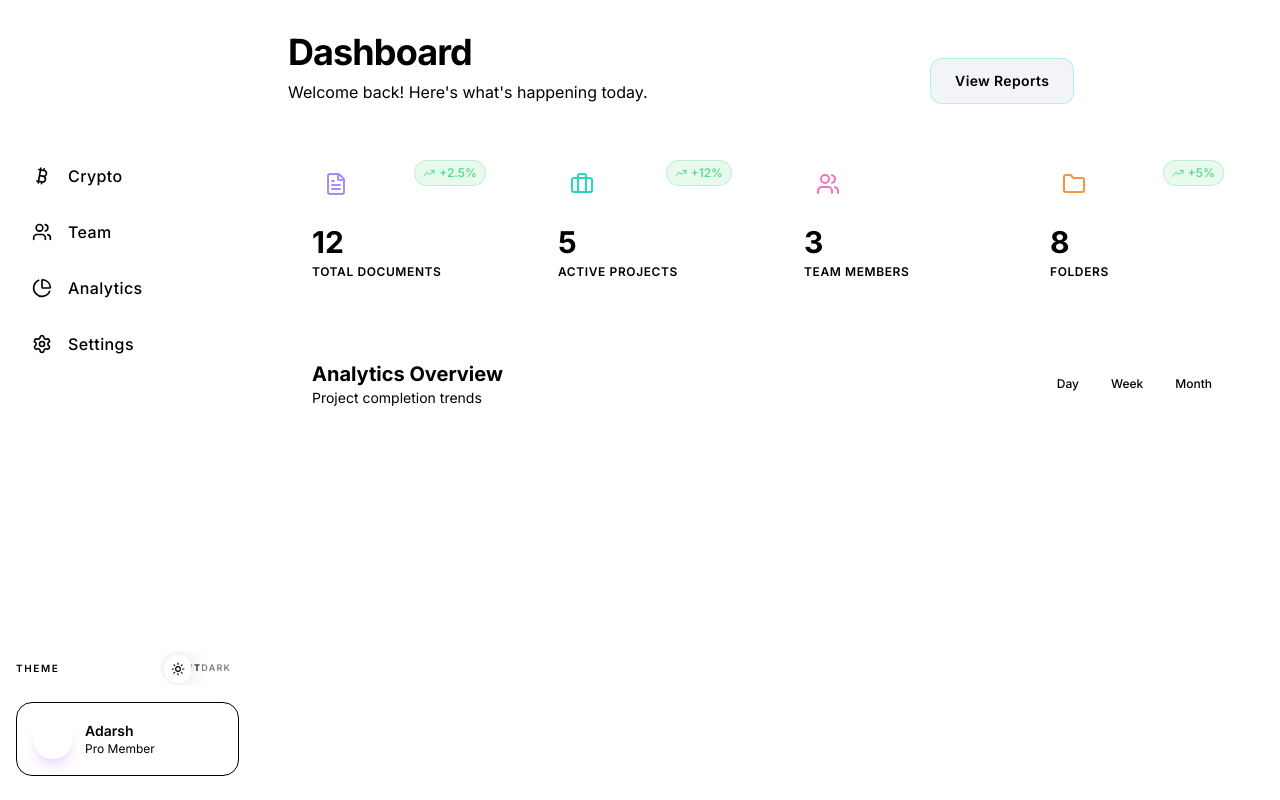
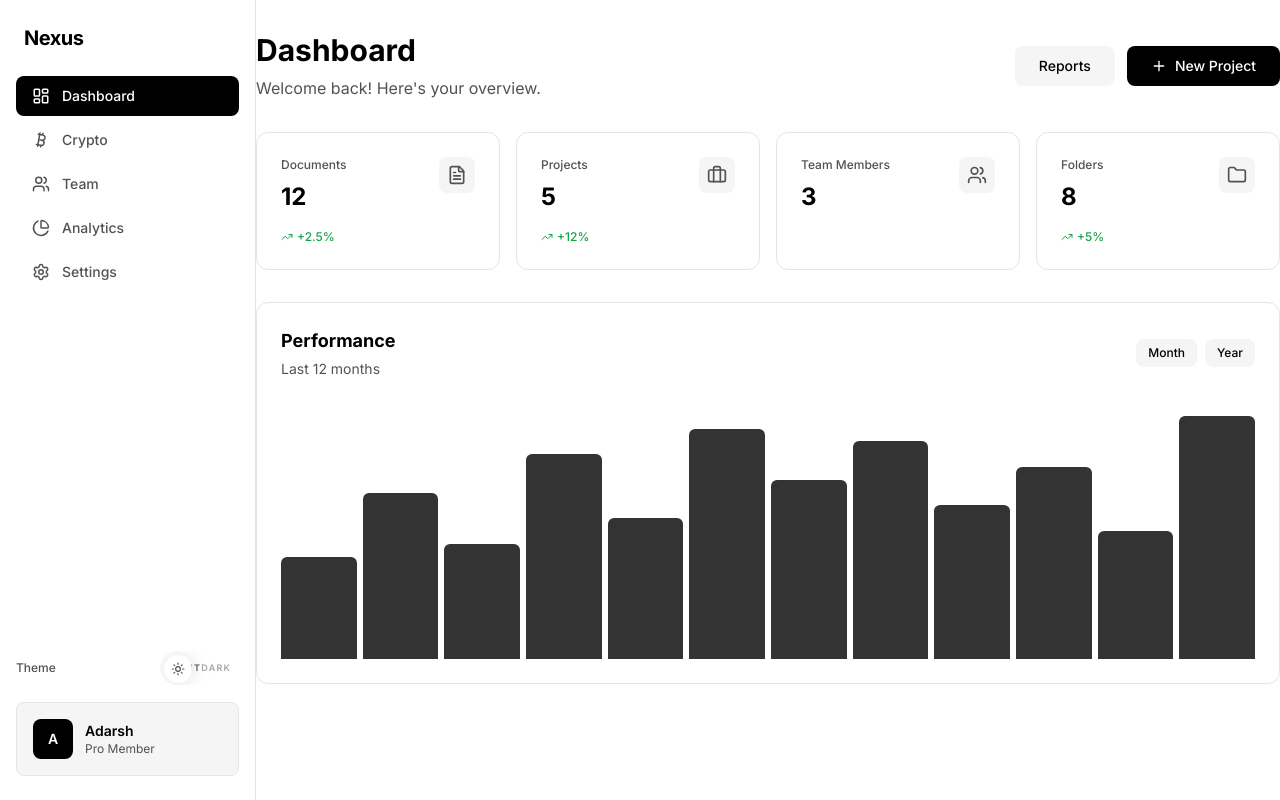
Before and after one commit to adarshshivan/Prototype-1, a React (Vite) app: page / in a window 1280 px wide. Built offline with nearby package versions, Linux system fonts and the light colour scheme.

Commit message:
feat: refactor layout and component styles for improved UI consistency

```diff
--- a/src/App.jsx
+++ b/src/App.jsx
@@ -5,41 +5,24 @@ import NeoButton from './components/ui/NeoButton'
 import { FileText, Briefcase, Users, Folder, Plus, TrendingUp } from 'lucide-react'
 
 function App() {
-  const containerVariants = {
-    hidden: { opacity: 0 },
-    show: {
-      opacity: 1,
-      transition: {
-        staggerChildren: 0.1
-      }
-    }
-  }
-
-  const itemVariants = {
-    hidden: { opacity: 0, x: -20 },
-    show: { opacity: 1, x: 0 }
-  }
-
   const stats = [
-    { title: 'TOTAL DOCUMENTS', value: '12', icon: FileText, color: '#a78bfa', trend: '+2.5%' },
-    { title: 'ACTIVE PROJECTS', value: '5', icon: Briefcase, color: '#2dd4bf', trend: '+12%' },
-    { title: 'TEAM MEMBERS', value: '3', icon: Users, color: '#f472b6', trend: '0%' },
-    { title: 'FOLDERS', value: '8', icon: Folder, color: '#fb923c', trend: '+5%' },
+    { title: 'Documents', value: '12', icon: FileText, trend: '+2.5%' },
+    { title: 'Projects', value: '5', icon: Briefcase, trend: '+12%' },
+    { title: 'Team Members', value: '3', icon: Users, trend: '0%' },
+    { title: 'Folders', value: '8', icon: Folder, trend: '+5%' },
   ]
-
-
 
   return (
     <DashboardLayout>
-      <div className="max-w-7xl mx-auto space-y-8">
+      <div className="max-w-7xl mx-auto space-y-8 py-8">
 
         {/* Page Header */}
-        <div className="flex flex-col md:flex-row md:items-end justify-between gap-4">
+        <div className="flex flex-col md:flex-row md:items-center justify-between gap-6">
           <div>
             <motion.h1
               initial={{ opacity: 0, y: -20 }}
               animate={{ opacity: 1, y: 0 }}
-              className="text-4xl font-bold text-[var(--text-main)] mb-2 tracking-tight"
+              className="text-3xl font-bold text-black dark:text-white mb-2"
             >
               Dashboard
             </motion.h1>
@@ -47,87 +30,78 @@ function App() {
               initial={{ opacity: 0 }}
               animate={{ opacity: 1 }}
               transition={{ delay: 0.2 }}
-              className="text-[var(--text-muted)]"
+              className="text-neutral-600 dark:text-neutral-400"
             >
-              Welcome back! Here's what's happening today.
+              Welcome back! Here's your overview.
             </motion.p>
           </div>
           <div className="flex gap-3">
-            <NeoButton variant="secondary">View Reports</NeoButton>
+            <NeoButton variant="secondary">Reports</NeoButton>
             <NeoButton variant="primary">
-              <Plus size={18} />
+              <Plus size={16} />
               New Project
             </NeoButton>
           </div>
         </div>
 
         {/* Stats Grid */}
-        <div className="grid grid-cols-1 md:grid-cols-2 lg:grid-cols-4 gap-6">
+        <div className="grid grid-cols-1 md:grid-cols-2 lg:grid-cols-4 gap-4">
           {stats.map((stat, index) => (
             <GlassCard
               key={stat.title}
-              delay={index * 0.1}
-              initial={{ opacity: 0, y: 20 }}
-              animate={{ opacity: 1, y: 0 }}
-              viewport={{ once: true, amount: 0 }}
+              delay={index * 0.05}
             >
-              <div className="flex justify-between items-start mb-4">
-                <div className="p-3 rounded-xl bg-white/5" style={{ color: stat.color }}>
-                  <stat.icon size={24} />
+              <div className="flex justify-between items-start">
+                <div>
+                  <p className="text-xs font-medium text-neutral-600 dark:text-neutral-400 mb-2">{stat.title}</p>
+                  <div className="text-2xl font-bold text-black dark:text-white">{stat.value}</div>
+                </div>
+                <div className="p-2 rounded-lg bg-neutral-100 dark:bg-neutral-800">
+                  <stat.icon size={20} className="text-neutral-600 dark:text-neutral-400" />
+                </div>
               </div>
               {stat.trend !== '0%' && (
-                  <div className="flex items-center gap-1 text-xs font-medium px-2 py-1 rounded-full bg-green-500/10 text-green-400 border border-green-500/20">
+                <div className="mt-4 flex items-center gap-1 text-xs font-medium text-green-600 dark:text-green-400">
                   <TrendingUp size={12} />
                   {stat.trend}
                 </div>
               )}
-              </div>
-              <div className="text-3xl font-bold text-[var(--text-main)] mb-1">{stat.value}</div>
-              <div className="text-xs font-semibold tracking-wider text-[var(--text-muted)]">{stat.title}</div>
             </GlassCard>
           ))}
         </div>
 
-        {/* Analytics & Activity Split */}
-        <div className="grid grid-cols-1 lg:grid-cols-3 gap-8">
-
-          {/* Analytics Chart Section */}
-          <GlassCard className="lg:col-span-3 min-h-[400px] flex flex-col" delay={0.4}>
-            <div className="flex justify-between items-center mb-8">
+        {/* Analytics Section */}
+        <GlassCard delay={0.2}>
+          <div className="flex justify-between items-center mb-6">
             <div>
-                <h3 className="text-xl font-bold text-[var(--text-main)]">Analytics Overview</h3>
-                <p className="text-sm text-[var(--text-muted)]">Project completion trends</p>
+              <h3 className="text-lg font-bold text-black dark:text-white">Performance</h3>
+              <p className="text-sm text-neutral-600 dark:text-neutral-400 mt-1">Last 12 months</p>
             </div>
             <div className="flex gap-2">
-                {['Day', 'Week', 'Month'].map(t => (
-                  <button key={t} className="px-3 py-1 rounded-lg text-xs font-medium bg-white/5 hover:bg-white/10 text-[var(--text-muted)] hover:text-white transition-colors">{t}</button>
+              {['Month', 'Year'].map(t => (
+                <button key={t} className="px-3 py-1.5 rounded-lg text-xs font-medium bg-neutral-100 dark:bg-neutral-800 text-black dark:text-white hover:bg-neutral-200 dark:hover:bg-neutral-700 transition-colors">{t}</button>
               ))}
             </div>
           </div>
 
-            {/* Dummy Chart Visualization */}
-            <div className="flex-1 w-full overflow-x-auto px-4 pb-4">
-              <div className="flex items-end gap-2 min-w-[520px]">
+          {/* Simple Chart */}
+          <div className="h-64 flex items-end gap-1.5">
             {[40, 65, 45, 80, 55, 90, 70, 85, 60, 75, 50, 95].map((h, i) => (
               <motion.div
                 key={i}
                 initial={{ height: 0 }}
                 whileInView={{ height: `${h}%` }}
-                    transition={{ duration: 1, delay: 0.5 + (i * 0.05), type: 'spring' }}
-                    className="flex-none w-6 sm:w-8 md:w-10 bg-gradient-to-t from-[var(--primary)]/20 to-[var(--primary)] rounded-t-lg relative group"
+                transition={{ duration: 0.8, delay: 0.1 + (i * 0.03), type: 'spring', stiffness: 100 }}
+                className="flex-1 bg-black dark:bg-white opacity-80 hover:opacity-100 rounded-t-md transition-opacity cursor-pointer relative group"
               >
-                    <div className="absolute -top-8 left-1/2 -translate-x-1/2 opacity-0 group-hover:opacity-100 transition-opacity bg-black/80 px-2 py-1 rounded text-xs text-white pointer-events-none">
+                <div className="absolute -top-6 left-1/2 -translate-x-1/2 opacity-0 group-hover:opacity-100 transition-opacity bg-neutral-800 dark:bg-white px-2 py-1 rounded text-xs text-white dark:text-black pointer-events-none whitespace-nowrap">
                   {h}%
                 </div>
               </motion.div>
             ))}
           </div>
-            </div>
         </GlassCard>
 
-
-
-        </div>
       </div>
     </DashboardLayout>
   )
--- a/src/components/layout/DashboardLayout.jsx
+++ b/src/components/layout/DashboardLayout.jsx
@@ -2,17 +2,11 @@ import Sidebar from './Sidebar'
 
 const DashboardLayout = ({ children }) => {
     return (
-        <div className="min-h-screen flex bg-[var(--bg-dark)] text-[var(--text-main)]">
-            {/* Background Mesh Gradients */}
-            <div className="fixed inset-0 overflow-hidden pointer-events-none z-0">
-                <div className="absolute top-[-10%] left-[-10%] w-[500px] h-[500px] bg-[var(--primary)] opacity-20 blur-[120px] rounded-full mix-blend-screen animate-blob" />
-                <div className="absolute bottom-[-10%] right-[-10%] w-[500px] h-[500px] bg-[var(--secondary)] opacity-10 blur-[120px] rounded-full mix-blend-screen animate-blob animation-delay-2000" />
-            </div>
-
+        <div className="min-h-screen flex bg-white dark:bg-neutral-950">
             <Sidebar />
 
-            <main className="flex-1 md:pl-64 flex flex-col relative z-20">
-                <div className="flex-1 p-6 md:p-8 overflow-y-auto">
+            <main className="flex-1 md:pl-64 flex flex-col">
+                <div className="flex-1 overflow-y-auto">
                     {children}
                 </div>
             </main>
--- a/src/components/layout/Sidebar.jsx
+++ b/src/components/layout/Sidebar.jsx
@@ -19,58 +19,43 @@ const Sidebar = () => {
             initial={{ x: -100, opacity: 0 }}
             animate={{ x: 0, opacity: 1 }}
             transition={{ duration: 0.8, ease: [0.6, -0.05, 0.01, 0.99] }}
-            className="fixed left-0 top-0 h-full w-64 glass-panel border-r border-white/10 z-50 hidden md:flex flex-col"
+            className="fixed left-0 top-0 h-full w-64 bg-white dark:bg-neutral-950 border-r border-neutral-200 dark:border-neutral-800 z-50 hidden md:flex flex-col"
         >
-            <div className="p-8">
-                <h1 className="text-2xl font-bold bg-clip-text text-transparent bg-gradient-to-r from-white to-white/50 tracking-tight">
-                    NEXUS
+            <div className="p-6">
+                <h1 className="text-xl font-bold text-black dark:text-white tracking-tight">
+                    Nexus
                 </h1>
             </div>
 
-            <nav className="flex-1 px-4 space-y-2">
+            <nav className="flex-1 px-4 space-y-1">
                 {menuItems.map((item) => (
-                    <div key={item.label} className="relative">
-                        {active === item.label && (
-                            <motion.div
-                                layoutId="active-pill"
-                                className="absolute inset-0 bg-gradient-to-r from-[var(--primary)] to-[var(--secondary)] opacity-20 rounded-xl"
-                                transition={{ type: "spring", stiffness: 300, damping: 30 }}
-                            />
-                        )}
-
+                    <div key={item.label}>
                         <button
                             onClick={() => setActive(item.label)}
-                            className={`relative w-full flex items-center gap-4 px-4 py-3 rounded-xl transition-colors duration-200 group ${active === item.label ? 'text-white' : 'text-[var(--text-muted)] hover:text-white'
+                            className={`relative w-full flex items-center gap-3 px-4 py-2.5 rounded-lg transition-colors duration-200 ${active === item.label ? 'bg-black dark:bg-white text-white dark:text-black' : 'text-neutral-600 dark:text-neutral-400 hover:text-black dark:hover:text-white'
                                 }`}
                         >
-                            <item.icon size={20} className={`transition-transform duration-300 ${active === item.label ? 'scale-110 drop-shadow-[0_0_8px_rgba(255,255,255,0.5)]' : 'group-hover:scale-110'}`} />
-                            <span className="font-medium tracking-wide">{item.label}</span>
-
-                            {active === item.label && (
-                                <motion.div
-                                    layoutId="active-glow"
-                                    className="absolute left-0 w-1 h-6 bg-[var(--secondary)] rounded-r-full blur-[2px]"
-                                />
-                            )}
+                            <item.icon size={18} />
+                            <span className="font-medium text-sm">{item.label}</span>
                         </button>
                     </div>
                 ))}
             </nav>
 
             <div className="mt-auto px-4 pb-6 space-y-4">
-                <div className="flex items-center justify-between text-[10px] font-semibold uppercase tracking-[0.16em] text-[var(--text-muted)]">
+                <div className="flex items-center justify-between text-xs font-medium text-neutral-600 dark:text-neutral-400">
                     <span>Theme</span>
                     <ThemeToggle />
                 </div>
 
-                <div className="rounded-2xl bg-[var(--bg-card)] border border-[var(--glass-border)] p-4 transition-colors duration-500">
+                <div className="rounded-lg bg-neutral-100 dark:bg-neutral-800 border border-neutral-200 dark:border-neutral-700 p-4 transition-colors duration-500">
                     <div className="flex items-center gap-3">
-                        <div className="w-10 h-10 rounded-full bg-gradient-to-tr from-[var(--primary)] to-[var(--secondary)] flex items-center justify-center font-bold text-white shadow-lg shadow-purple-500/20">
+                        <div className="w-10 h-10 rounded-lg bg-black dark:bg-white text-white dark:text-black flex items-center justify-center font-semibold text-sm">
                             A
                         </div>
                         <div className="flex-1 overflow-hidden">
-                            <h4 className="text-sm font-semibold truncate text-[var(--text-main)]">Adarsh</h4>
-                            <p className="text-xs text-[var(--text-muted)] truncate">Pro Member</p>
+                            <h4 className="text-sm font-semibold truncate text-black dark:text-white">Adarsh</h4>
+                            <p className="text-xs text-neutral-600 dark:text-neutral-400 truncate">Pro Member</p>
                         </div>
                     </div>
                 </div>
--- a/src/components/ui/GlassCard.jsx
+++ b/src/components/ui/GlassCard.jsx
@@ -8,19 +8,12 @@ const GlassCard = ({ children, className = '', hoverEffect = true, delay = 0, ..
             viewport={{ once: true }}
             transition={{ duration: 0.5, delay, ease: [0.4, 0, 0.2, 1] }}
             whileHover={hoverEffect ? {
-                y: -5,
-                boxShadow: '0 10px 40px -10px rgba(0,0,0,0.3)'
+                y: -2
             } : {}}
-            className={`glass-panel rounded-2xl p-6 relative overflow-hidden group ${className}`}
+            className={`bg-white dark:bg-neutral-900 rounded-xl p-6 border border-neutral-200 dark:border-neutral-800 transition-colors duration-200 ${className}`}
             {...props}
         >
-            {/* Shine Effect */}
-            <div className="absolute inset-0 bg-gradient-to-tr from-white/5 to-transparent opacity-0 group-hover:opacity-100 transition-opacity duration-500 pointer-events-none" />
-
-            {/* Border Glow */}
-            <div className="absolute inset-0 border border-white/10 rounded-2xl pointer-events-none" />
-
-            <div className="relative z-10">
+            <div>
                 {children}
             </div>
         </motion.div>
--- a/src/components/ui/NeoButton.jsx
+++ b/src/components/ui/NeoButton.jsx
@@ -1,43 +1,22 @@
 import { motion } from 'framer-motion'
 
 const NeoButton = ({ children, variant = 'primary', className = '', ...props }) => {
-    const isPrimary = variant === 'primary'
-
-    const baseStyles = "relative px-6 py-3 rounded-xl font-semibold text-sm tracking-wide transition-all duration-300 flex items-center justify-center gap-2 overflow-hidden"
+    const baseStyles = "relative px-6 py-2.5 rounded-lg font-medium text-sm transition-all duration-200 flex items-center justify-center gap-2"
 
     const variants = {
-        primary: {
-            background: 'linear-gradient(135deg, var(--primary) 0%, #7b2cbf 100%)',
-            color: 'white',
-            boxShadow: '0 4px 15px var(--primary-glow)',
-            border: '1px solid rgba(255,255,255,0.1)'
-        },
-        secondary: {
-            background: 'rgba(148, 163, 184, 0.12)',
-            color: 'var(--secondary)',
-            boxShadow: 'none',
-            border: '1px solid rgba(0, 245, 212, 0.3)'
-        }
+        primary: "bg-black text-white hover:bg-neutral-900",
+        secondary: "bg-neutral-100 text-black hover:bg-neutral-200"
     }
 
     const selectedVariant = variants[variant] || variants.primary
 
     return (
         <motion.button
-            whileHover={{ scale: 1.02, filter: 'brightness(1.1)' }}
+            whileHover={{ scale: 1.02 }}
             whileTap={{ scale: 0.98 }}
-            className={`${baseStyles} ${className}`}
-            style={selectedVariant}
+            className={`${baseStyles} ${selectedVariant} ${className}`}
             {...props}
         >
-            {/* Button Glow on Hover */}
-            {isPrimary && (
-                <motion.div
-                    className="absolute inset-0 bg-white opacity-0"
-                    whileHover={{ opacity: 0.1 }}
-                />
-            )}
-
             {children}
         </motion.button>
     )
```
Lines whose indentation alone changed are shown as unchanged.
